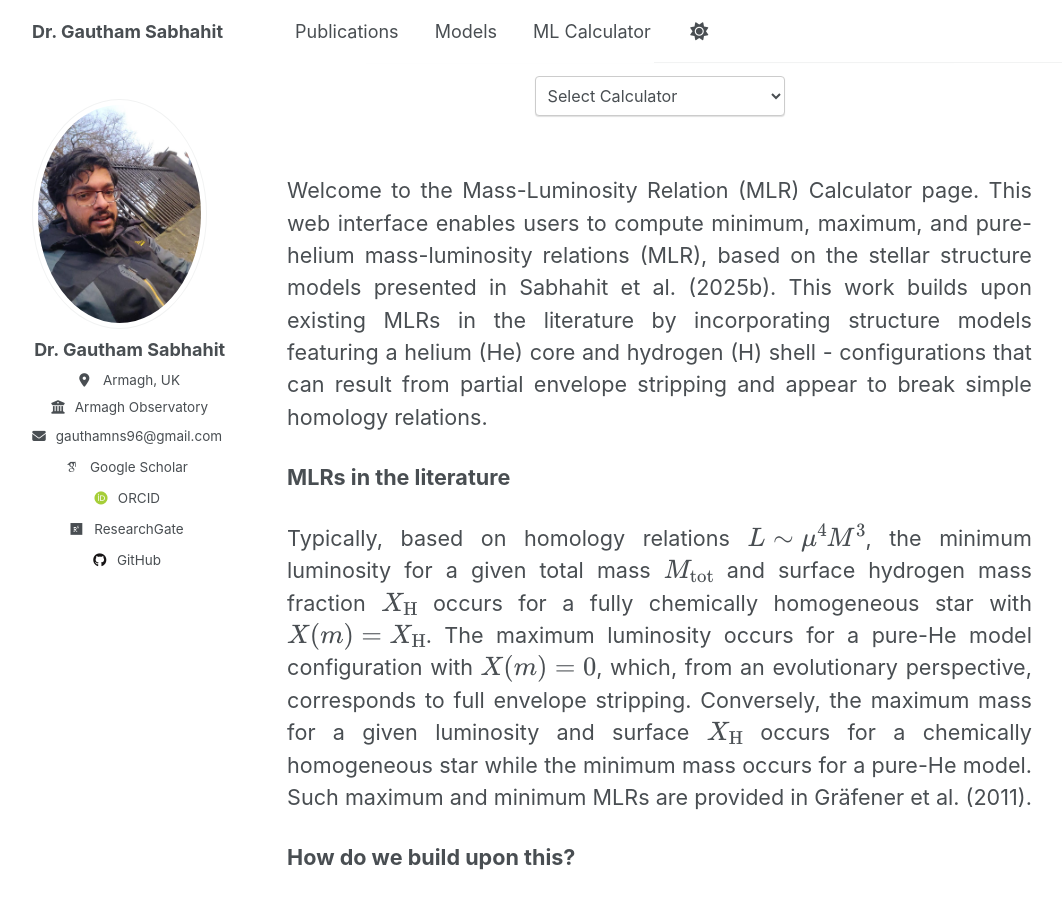
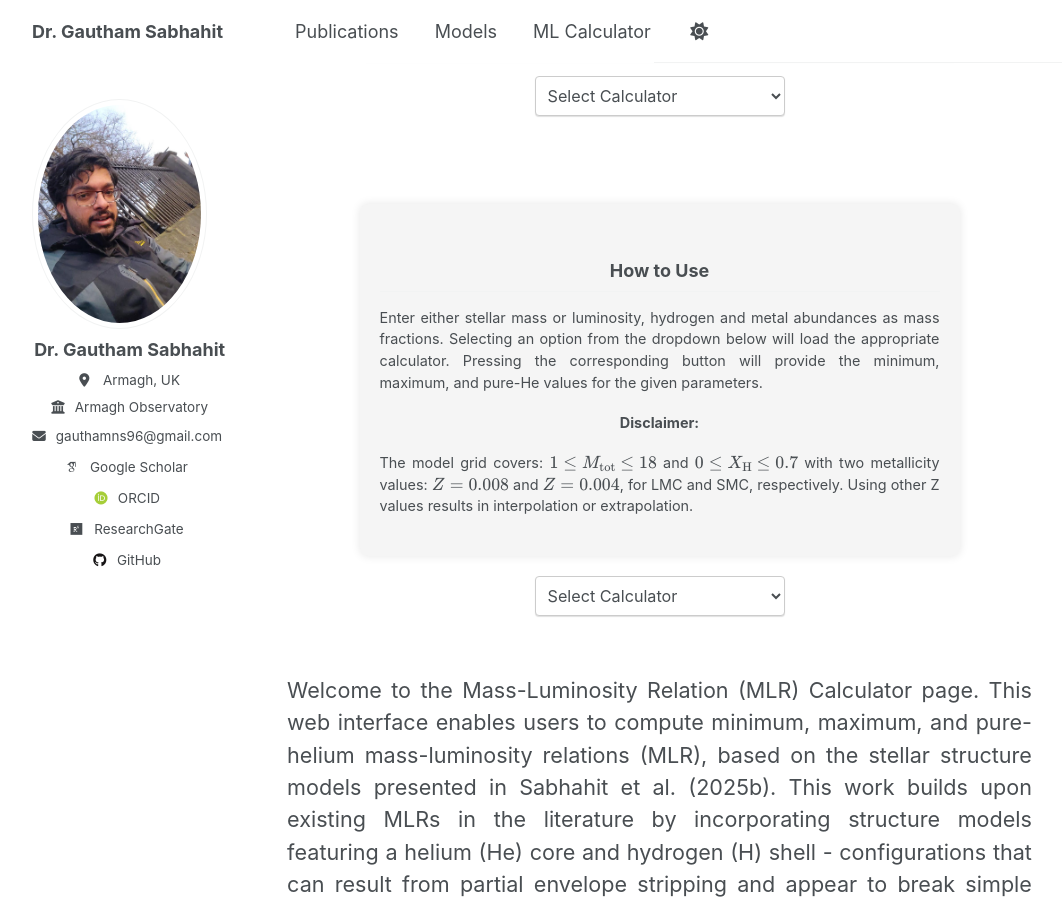
Before and after one commit to Mdot-com/mdot.com, a Jekyll site: the page built from ml-calculator.md, in a window 1280 px wide and 900 px high, scrolled down 527 px. Shown: the whole window, without its empty margins (6-1068 px from the left). Built offline with Jekyll 4.4.1, drawn with Linux system fonts in a browser that asks for light colours; some web fonts are replaced; our own code applies the rules of GitHub Pages for plain Markdown files.

Commit message:
Update ml-calculator.md

```diff
--- a/ml-calculator.md
+++ b/ml-calculator.md
@@ -67,6 +67,27 @@
   </select>
 
   <!-- Dynamic Calculator Container -->
+  <div id="calculator-container"></div>
+</div>
+
+<div style="display: flex; flex-direction: column; align-items: center; gap: 20px; padding: 30px;">
+  <div style="width: 600px; background-color: #f5f5f5; padding: 20px; border-radius: 8px; box-shadow: 0 0 10px rgba(0,0,0,0.1);">
+    <h2 style="text-align: center; font-size: 1em;">How to Use</h2>
+    <p style="font-size: 0.8em; text-align: justify;">
+      Enter either stellar mass or luminosity, hydrogen and metal abundances as mass fractions. Selecting an option from the dropdown below will load the appropriate calculator. Pressing the corresponding button will provide the minimum, maximum, and pure-He values for the given parameters.
+    </p>
+    <p style="font-size: 0.8em;"><strong>Disclaimer:</strong></p>
+    <p style="font-size: 0.8em; text-align: justify;">
+      The model grid covers: \(1 \leq M_{\text{tot}} \leq 18\) and \(0 \leq X_\mathrm{H} \leq 0.7\) with two metallicity values: \(Z = 0.008\) and \(Z = 0.004\), for LMC and SMC, respectively. Using other Z values results in interpolation or extrapolation.
+    </p>
+  </div>
+
+  <select id="calculator-type" style="width: 250px; padding: 8px; font-size: 0.9em;">
+    <option value="" disabled selected>Select Calculator</option>
+    <option value="luminosity">Luminosity Calculator</option>
+    <option value="mass">Mass Calculator</option>
+  </select>
+
   <div id="calculator-container"></div>
 </div>
 
@@ -140,7 +161,7 @@
       const x = parseFloat(document.getElementById('x_mass').value);
       const z = parseFloat(document.getElementById('z_mass').value);
       if (!l || !z) return alert('Please enter Luminosity (L) and Metallicity (Z).');
-      fetch('https://nnv5acde8.execute-api.eu-north-1.amazonaws.com/ML-calc', {
+      fetch('https://nnv5wacde8.execute-api.eu-north-1.amazonaws.com/ML-calc', {
         method: 'POST',
         headers: { 'Content-Type': 'application/json' },
         body: JSON.stringify({ choice: '2', L: l, x, Z: z })
```
Also changed, not shown: other parts of ml-calculator.md (+0 -14 lines).
